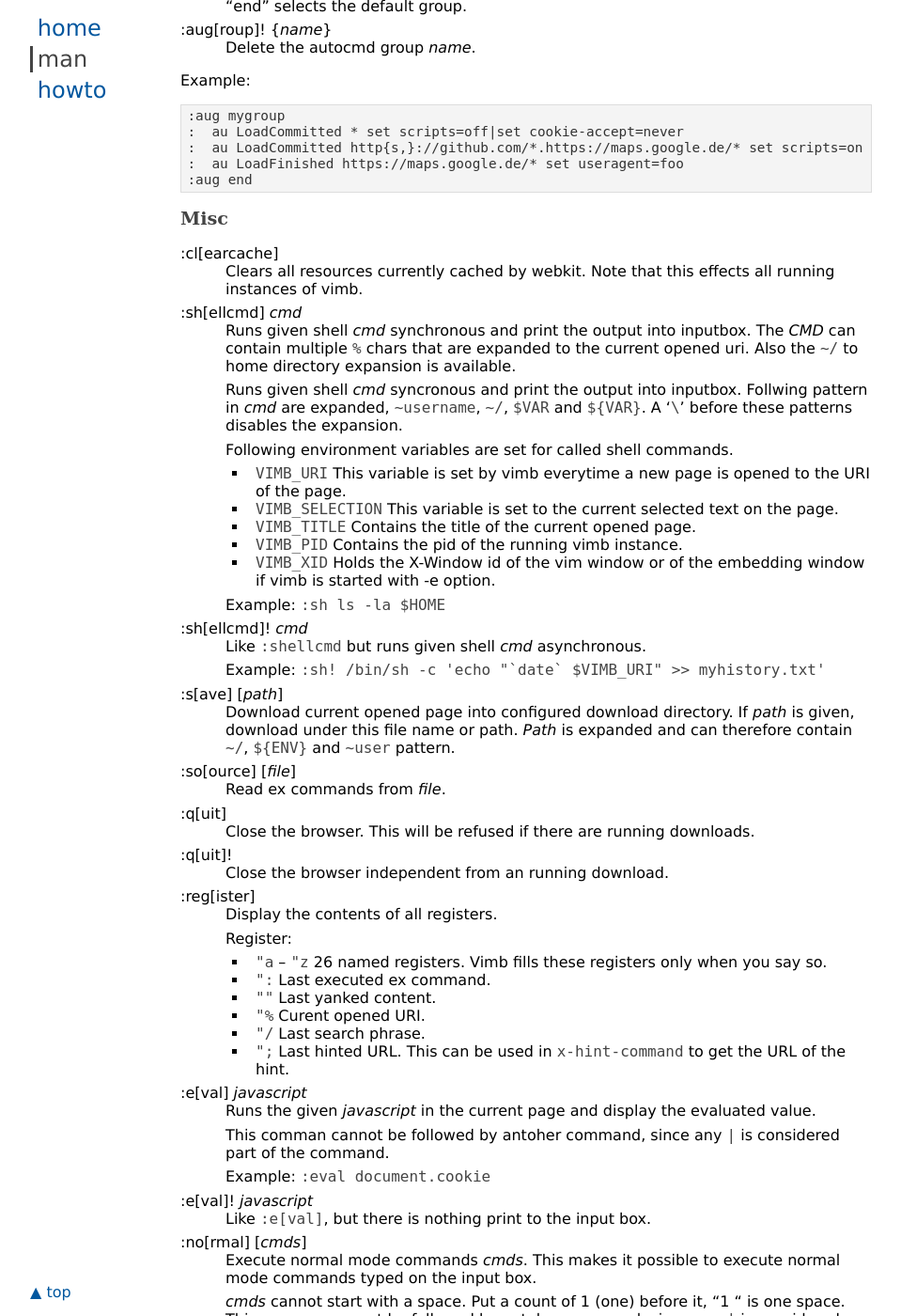
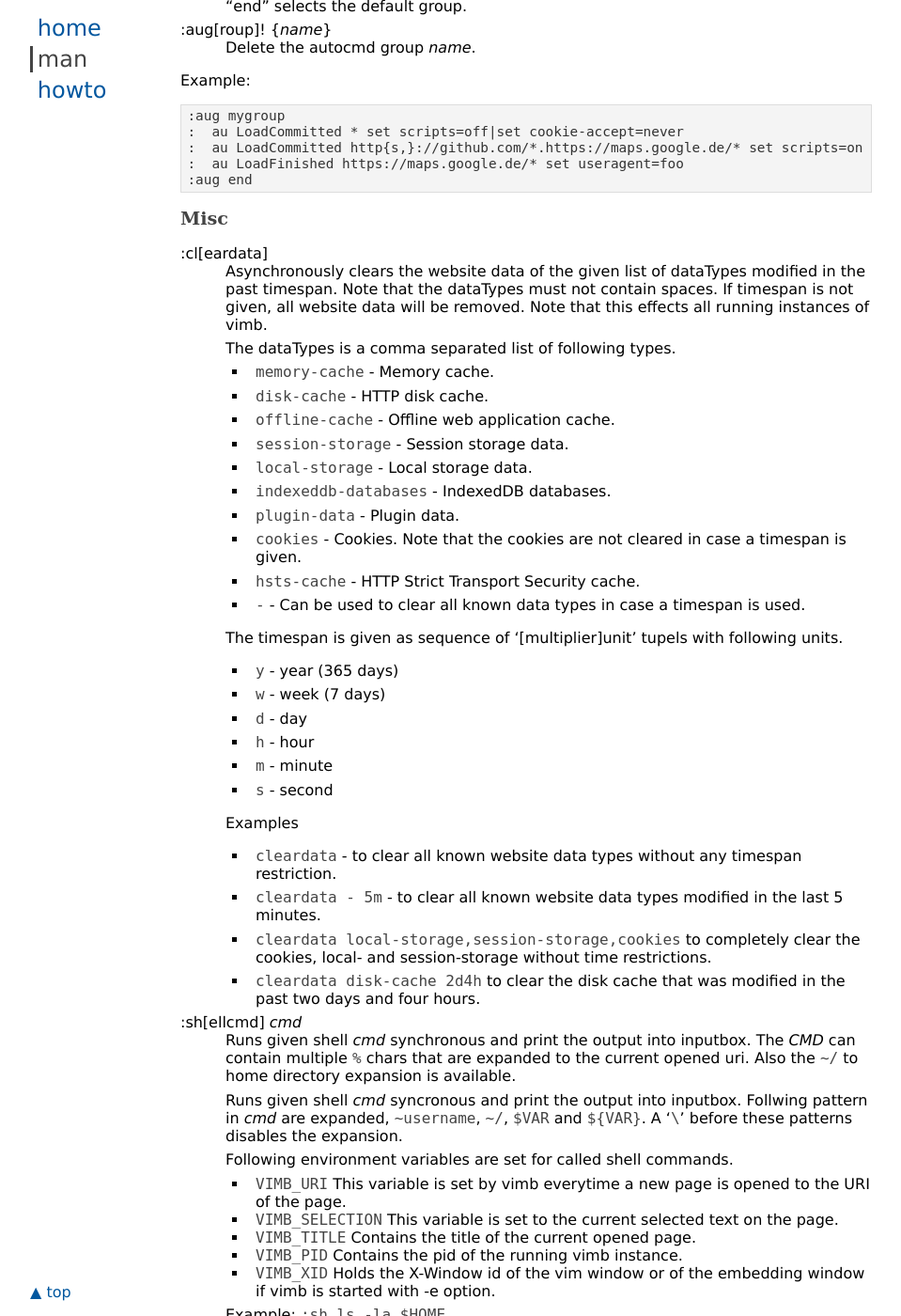
Before and after one commit to fanglingsu/vimb, a Jekyll site: the page built from man.md, in a window 1280 px wide and 1400 px high, scrolled down 11785 px. Shown: the whole window at 94% size, without its empty margins (160-1119 px from the left). Built offline with Jekyll 4.4.1, drawn with Linux system fonts in a browser that asks for light colours.

Commit message:
Document cleardata command.

```diff
--- a/man.md
+++ b/man.md
@@ -739,9 +739,36 @@ Example:
 
 ### Misc
 {:#Misc}
-\:cl[earcache]
-: Clears all resources currently cached by webkit. Note that this effects all
-  running instances of vimb.
+\:cl[eardata]
+: Asynchronously clears the website data of the given list of dataTypes
+  modified in the past timespan. Note that the dataTypes must not contain
+  spaces. If timespan is not given, all website data will be removed. Note
+  that this effects all running instances of vimb.
+: The dataTypes is a comma separated list of following types.
+: - `memory-cache` - Memory cache.
+: - `disk-cache` - HTTP disk cache.
+: - `offline-cache` - Offline web application cache.
+: - `session-storage` - Session storage data.
+: - `local-storage` - Local storage data.
+: - `indexeddb-databases` - IndexedDB databases.
+: - `plugin-data` - Plugin data.
+: - `cookies` - Cookies. Note that the cookies are not cleared in case a timespan is given.
+: - `hsts-cache` - HTTP Strict Transport Security cache.
+: - `-` - Can be used to clear all known data types in case a timespan is used.
+
+: The timespan is given as sequence of '[multiplier]unit' tupels with following units.
+: - `y` - year (365 days)
+: - `w` - week (7 days)
+: - `d` - day
+: - `h` - hour
+: - `m` - minute
+: - `s` - second
+
+: Examples
+: - `cleardata` - to clear all known website data types without any timespan restriction.
+: - `cleardata - 5m` -  to clear all known website data types modified in the last 5 minutes.
+: - `cleardata local-storage,session-storage,cookies` to completely clear the cookies, local- and session-storage without time restrictions.
+: - `cleardata disk-cache 2d4h` to clear the disk cache that was modified in the past two days and four hours.
 
 \:sh[ellcmd] *cmd*
 : Runs given shell *cmd* synchronous and print the output into inputbox. The
```
